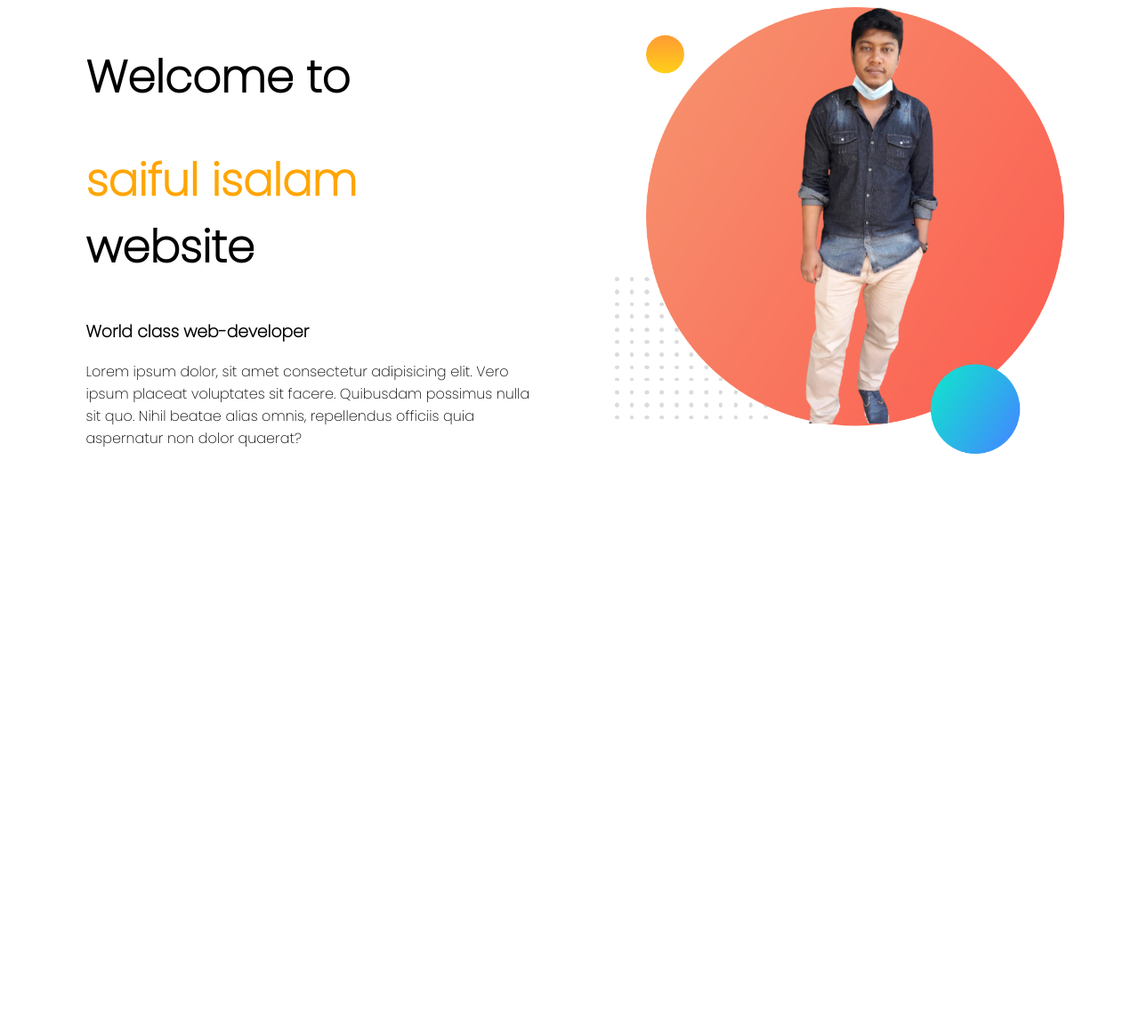
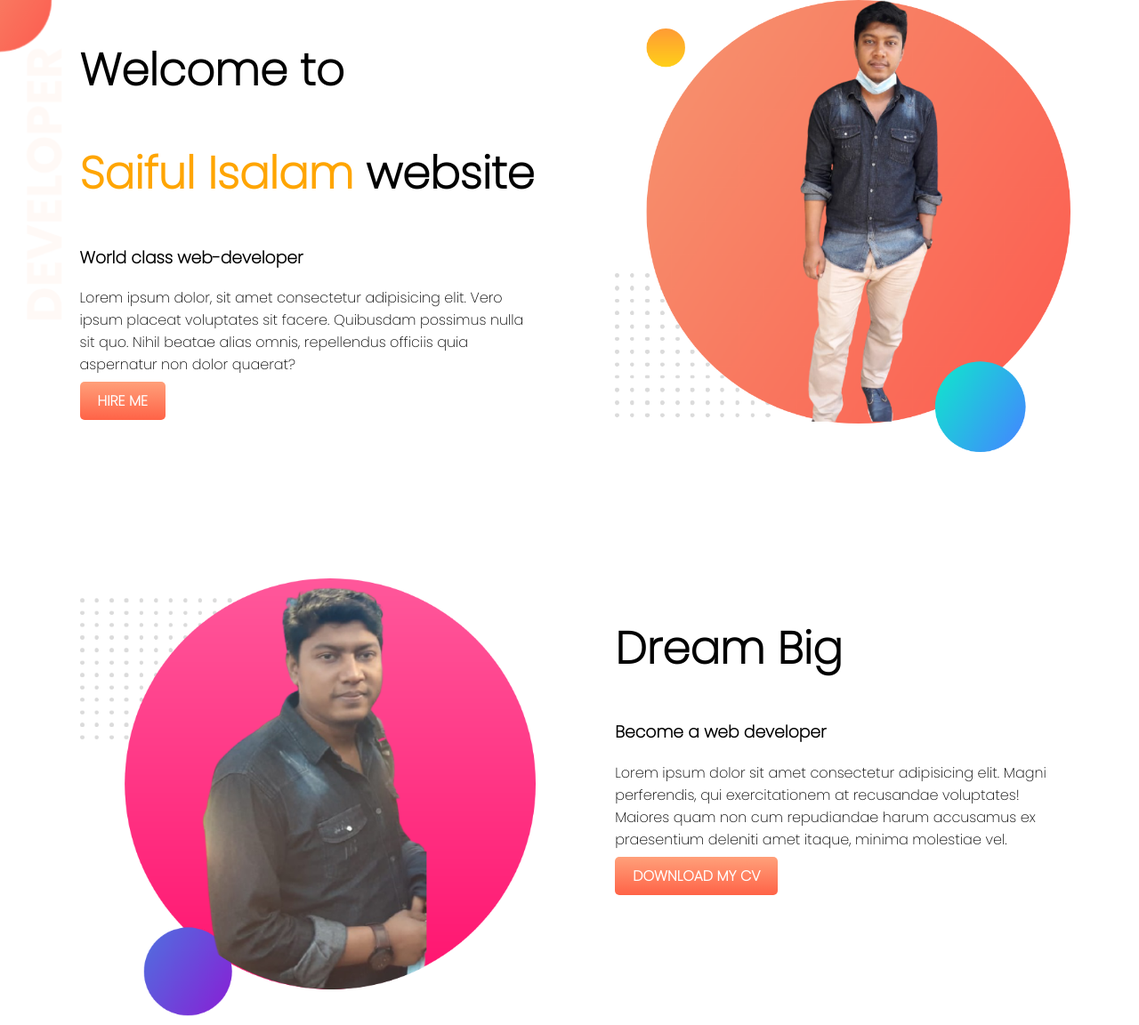
Before and after one commit to webthemelab/protfolio-site, a plain HTML site: page index.html in a window 1280 px wide. Shown: the whole page at 89% size. Before the commit the page ends 800 px from the top, so only its background shows below. Drawn offline with Linux system fonts and the light colour scheme.

Commit message:
new protfolio

```diff
--- a/index.html
+++ b/index.html
@@ -10,18 +10,32 @@
 
 </head>
 <body>
-    <section>
+    <section class="top-bg-img">
         <div class="half-width">
             <h1>Welcome to </h1>
-            <h1><span class="name-highlight">saiful isalam</span> website</h1>
+            <h1><span class="name-highlight">Saiful Isalam</span> website</h1>
             <h3>World class web-developer</h3>
             <p>Lorem ipsum dolor, sit amet consectetur adipisicing elit. Vero ipsum placeat voluptates sit facere. Quibusdam possimus nulla sit quo. Nihil beatae alias omnis, repellendus officiis quia aspernatur non dolor quaerat?</p>
+            <a class="link-button" target="_blank" href="https://www.linkedin.com/in/md-siful-islam-a7b365196/">HIRE ME</a>
         </div>
         <div class="half-width">
             <img src="img/rashed.png" alt="">
         </div>
     </section>
 
+    <section class="second-bg-img">
+         <div class="half-width">
+            <img src="img/rashed2.png" alt="">
+         </div>
+         <div class="half-width">
+            <h1>Dream Big</h1>
+            <h3>Become a web developer</h3>
+            <p>Lorem ipsum dolor sit amet consectetur adipisicing elit. Magni perferendis, qui exercitationem at recusandae voluptates! Maiores quam non cum repudiandae harum accusamus ex praesentium deleniti amet itaque, minima molestiae vel.</p>
+            <a class="link-button" target="_blank" href="https://www.linkedin.com/in/md-siful-islam-a7b365196/">DOWNLOAD MY CV</a>
+
+         </div>
+    </section>
+
 
 </body>
 </html>
--- a/style.css
+++ b/style.css
@@ -1,4 +1,5 @@
 body{
+    margin: 0;
     font-family: 'Poppins', sans-serif;
 }
 h1{
@@ -12,7 +13,23 @@ h1{
     float: left;
     margin-left: 5%;
     padding-left: 2%;
-}
+  }
 .half-width img{
     width: 100%;
 }
+.top-bg-img{
+    background-image: url("img/top-banner.png");
+    background-repeat: no-repeat;
+}
+section{
+    height: 500px;
+    padding-bottom: 150px;
+}
+.link-button{
+    text-decoration: none;
+    background-image: linear-gradient(lightsalmon,tomato);
+    padding: 10px 20px;
+    border-radius: 5px;
+    color:white;
+    font-weight: 700;
+}
```
Also changed, not shown: img/rashed2.png (added).
